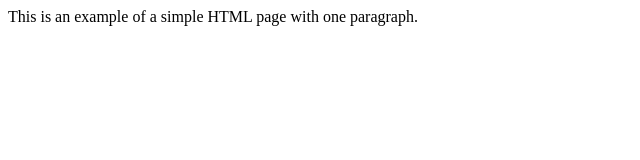
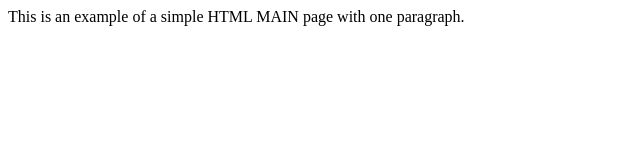
Before and after one commit to ren8899/first, a plain HTML site: page index.html in a window 1280 px wide. Shown: the full height of the page, 0-640 px from the left. Drawn offline with Linux system fonts and the light colour scheme.

Commit message:
Update index.html

```diff
--- a/index.html
+++ b/index.html
@@ -3,6 +3,6 @@
         <title>Example</title>
     </head>
     <body>
-        <p>This is an example of a simple HTML page with one paragraph.</p>
+        <p>This is an example of a simple HTML MAIN page with one paragraph.</p>
     </body>
 </html>
```
